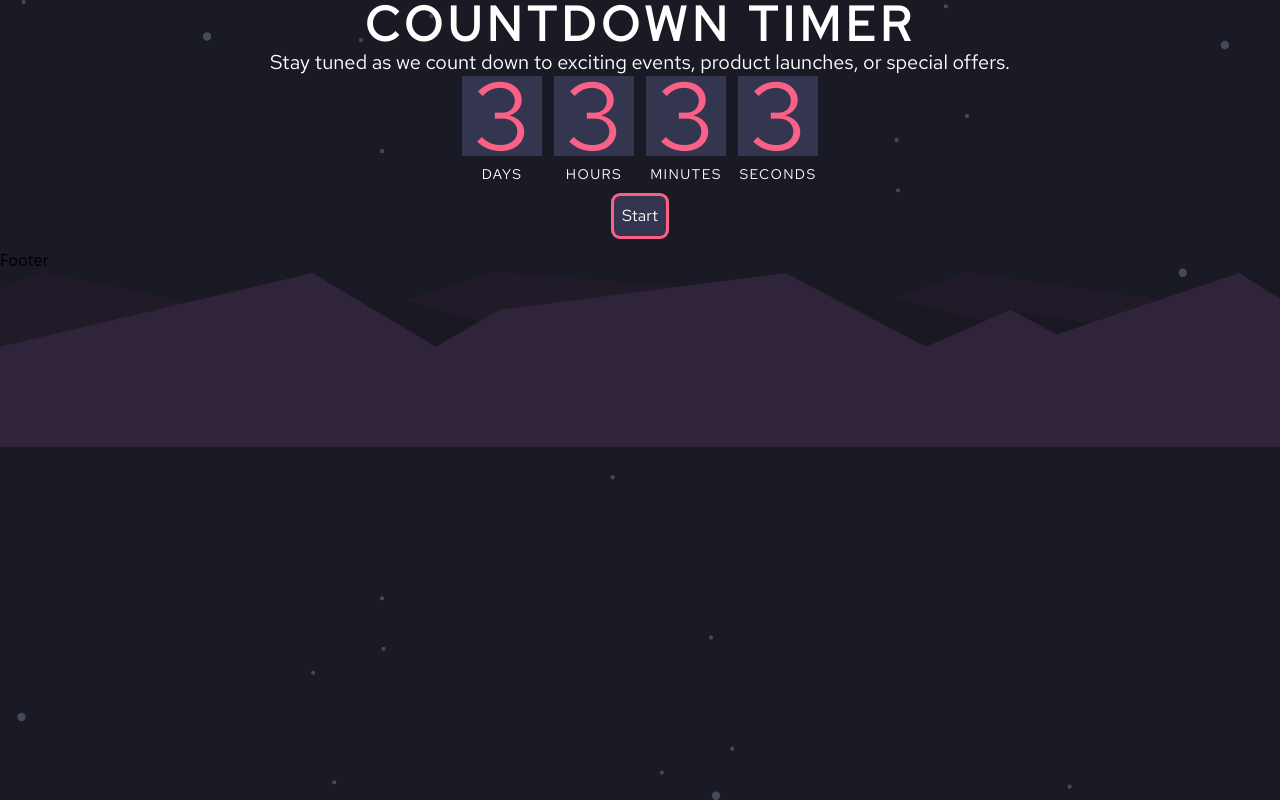
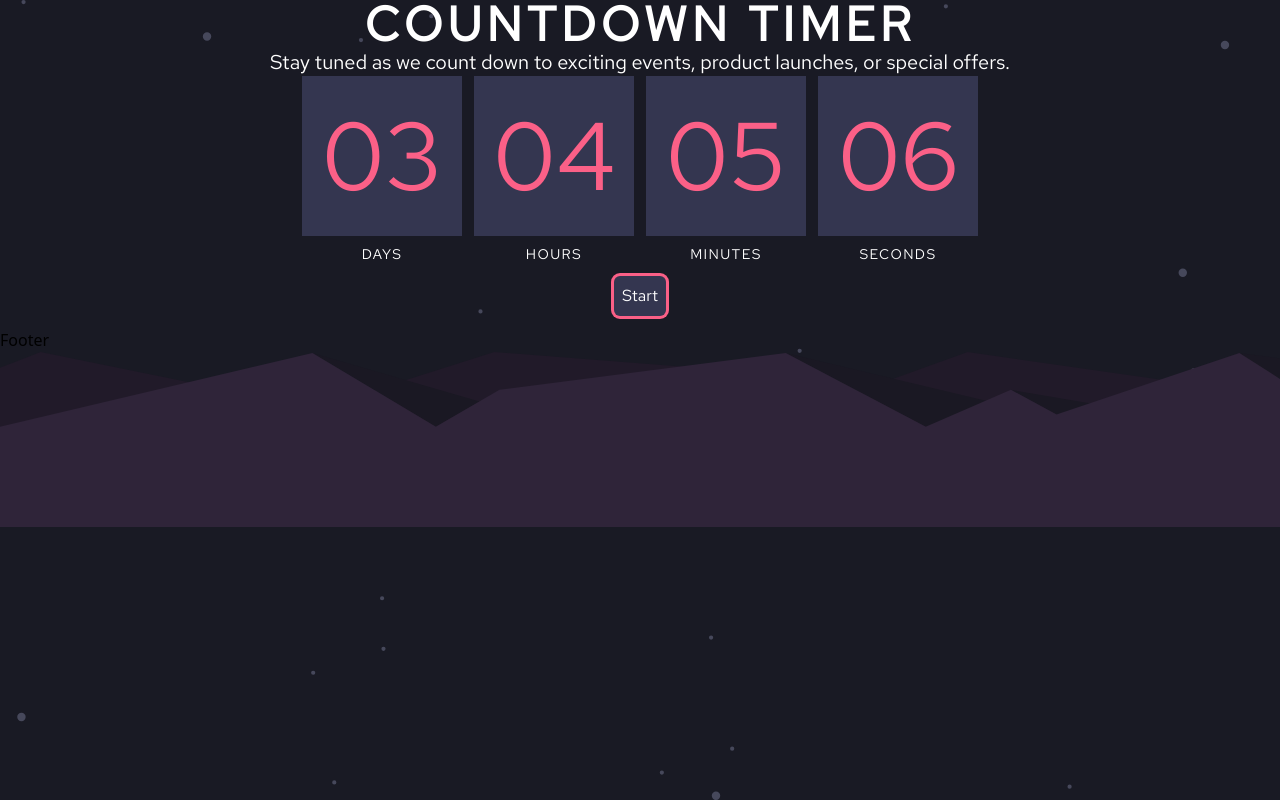
Before and after one commit to ABKodes/countdown-timer, a React (Vite) app: page / in a window 1280 px wide. Built offline with nearby package versions, Linux system fonts and the light colour scheme.

Commit message:
fixed the length and width of the time

```diff
--- a/src/components/Countdown.jsx
+++ b/src/components/Countdown.jsx
@@ -3,9 +3,9 @@ function Countdown() {
     <>
       <div className="flex justify-center space-x-3">
         <div className="items-center space-y-2">
-          <div className="flex h-16 w-16 items-center justify-center bg-[#343650] md:h-20 md:w-20">
+          <div className="flex h-24 w-24 items-center justify-center bg-[#343650] md:h-40 md:w-40">
             <p className="font-red-hat text-4xl text-[#fb6087] md:text-8xl">
-              3
+              03
             </p>
           </div>
           <p className="text-center font-red-hat text-xs uppercase tracking-widest text-white md:text-sm">
@@ -13,9 +13,9 @@ function Countdown() {
           </p>
         </div>
         <div className="items-center space-y-2">
-          <div className="flex h-16 w-16 items-center justify-center bg-[#343650] md:h-20 md:w-20">
+          <div className="flex h-24 w-24 items-center justify-center bg-[#343650] md:h-40 md:w-40">
             <p className="font-red-hat text-4xl text-[#fb6087] md:text-8xl">
-              3
+              04
             </p>
           </div>
           <p className=" text-center font-red-hat text-xs uppercase  tracking-widest text-white md:text-sm">
@@ -23,9 +23,9 @@ function Countdown() {
           </p>
         </div>
         <div className="items-center space-y-2">
-          <div className="flex h-16 w-16 items-center justify-center bg-[#343650] md:h-20 md:w-20">
+          <div className="flex h-24 w-24 items-center justify-center bg-[#343650] md:h-40 md:w-40">
             <p className="font-red-hat text-4xl text-[#fb6087] md:text-8xl">
-              3
+              05
             </p>
           </div>
           <p className="text-center font-red-hat text-xs uppercase tracking-widest text-white md:text-sm">
@@ -33,9 +33,9 @@ function Countdown() {
           </p>
         </div>
         <div className="items-center space-y-2">
-          <div className="flex h-16 w-16 items-center justify-center bg-[#343650] md:h-20 md:w-20">
+          <div className="flex h-24 w-24 items-center justify-center bg-[#343650] md:h-40 md:w-40">
             <p className="font-red-hat text-4xl text-[#fb6087] md:text-8xl">
-              3
+              06
             </p>
           </div>
           <p className="text-center font-red-hat text-xs uppercase tracking-widest text-white md:text-sm">
@@ -43,7 +43,7 @@ function Countdown() {
           </p>
         </div>
       </div>
-      <div className="flex justify-center my-3">
+      <div className="my-3 flex justify-center">
         <button className="rounded-md bg-[#343650] p-2 font-red-hat text-white ring ring-[#fb6087] hover:bg-opacity-60 hover:text-[#fb6087]">
           Start
         </button>
```
